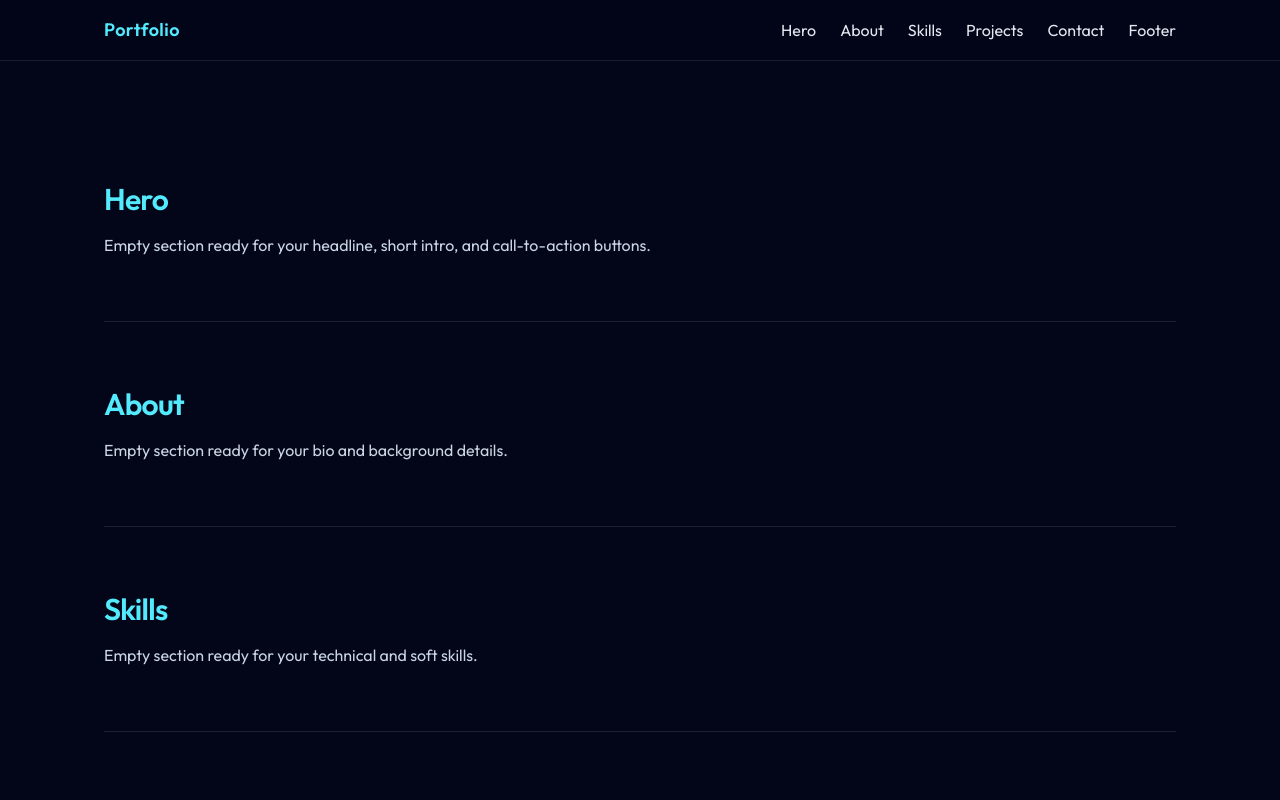
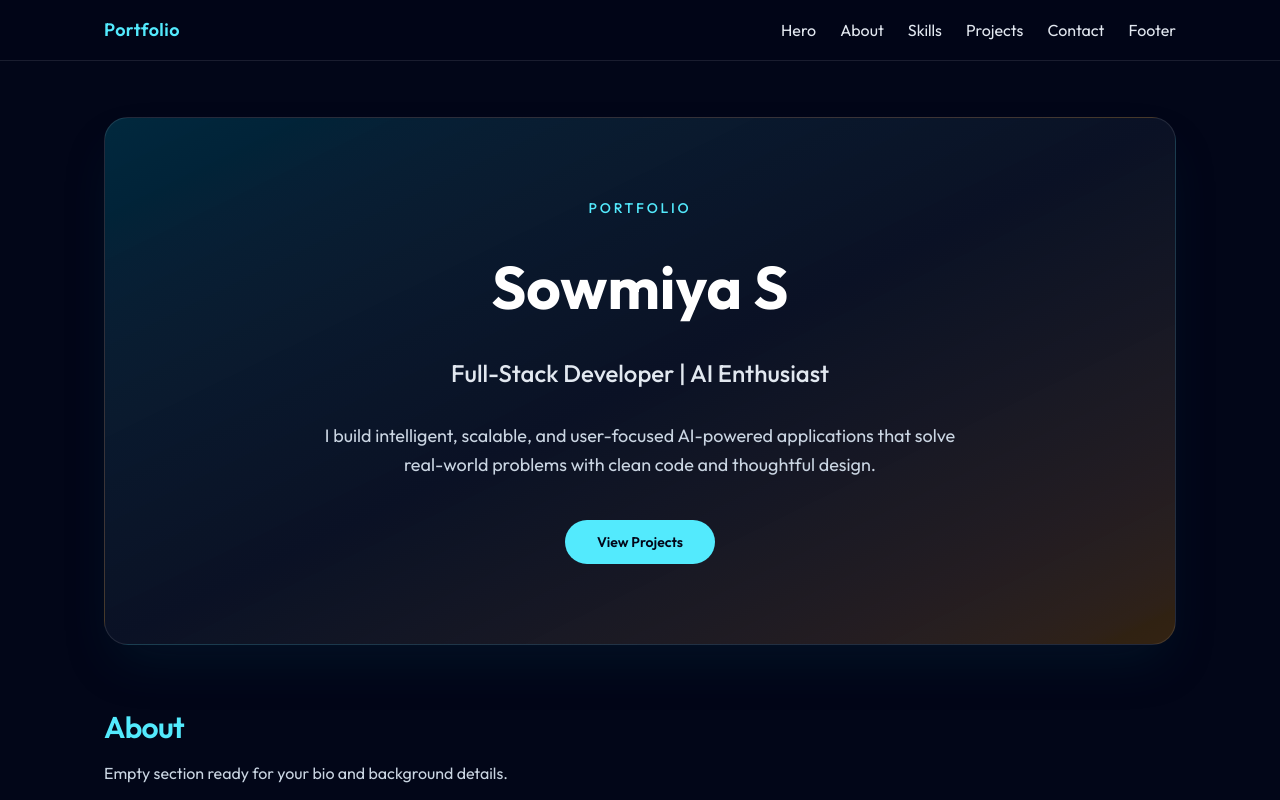
Before and after one commit to SowmiyaS06/portfolio01, a React (Vite) app: page / in a window 1280 px wide. Shown: the top 800 px of the page. Built offline with nearby package versions, Linux system fonts and the light colour scheme.

Commit message:
Enhance hero with staggered entrance animations

```diff
--- a/src/components/sections/HeroSection.tsx
+++ b/src/components/sections/HeroSection.tsx
@@ -1,12 +1,33 @@
-import Section from '../Section'
-
 function HeroSection() {
   return (
-    <Section id="hero" title="Hero">
-      <p className="max-w-2xl">
-        Empty section ready for your headline, short intro, and call-to-action buttons.
-      </p>
-    </Section>
+    <section
+      id="hero"
+      className="scroll-mt-24 overflow-hidden rounded-3xl border border-white/10 bg-gradient-to-br from-cyan-500/20 via-slate-900/70 to-amber-500/20 px-6 py-16 shadow-2xl shadow-cyan-950/30 md:px-10 md:py-20"
+    >
+      <div className="mx-auto flex max-w-4xl flex-col gap-6 text-center md:gap-8">
+        <p className="hero-reveal hero-reveal-1 text-sm font-medium uppercase tracking-[0.2em] text-cyan-300">
+          Portfolio
+        </p>
+        <h1 className="hero-reveal hero-reveal-2 text-4xl font-bold leading-tight text-white sm:text-5xl md:text-6xl">
+          Sowmiya S
+        </h1>
+        <h2 className="hero-reveal hero-reveal-3 text-lg font-medium text-slate-200 sm:text-xl md:text-2xl">
+          Full-Stack Developer | AI Enthusiast
+        </h2>
+        <p className="hero-reveal hero-reveal-4 mx-auto max-w-2xl text-base leading-relaxed text-slate-300 sm:text-lg">
+          I build intelligent, scalable, and user-focused AI-powered applications that solve
+          real-world problems with clean code and thoughtful design.
+        </p>
+        <div className="hero-reveal hero-reveal-5 pt-2">
+          <a
+            href="#projects"
+            className="inline-flex items-center justify-center rounded-full bg-cyan-300 px-8 py-3 text-sm font-semibold text-slate-950 transition duration-300 hover:scale-105 hover:bg-cyan-200 focus:outline-none focus-visible:ring-2 focus-visible:ring-cyan-300 focus-visible:ring-offset-2 focus-visible:ring-offset-slate-900"
+          >
+            View Projects
+          </a>
+        </div>
+      </div>
+    </section>
   )
 }
 
--- a/src/index.css
+++ b/src/index.css
@@ -17,3 +17,47 @@ body {
 #root {
   min-height: 100vh;
 }
+
+@keyframes heroFadeUp {
+  from {
+    opacity: 0;
+    transform: translateY(18px);
+  }
+
+  to {
+    opacity: 1;
+    transform: translateY(0);
+  }
+}
+
+.hero-reveal {
+  opacity: 0;
+  animation: heroFadeUp 700ms ease forwards;
+}
+
+.hero-reveal-1 {
+  animation-delay: 80ms;
+}
+
+.hero-reveal-2 {
+  animation-delay: 160ms;
+}
+
+.hero-reveal-3 {
+  animation-delay: 240ms;
+}
+
+.hero-reveal-4 {
+  animation-delay: 320ms;
+}
+
+.hero-reveal-5 {
+  animation-delay: 400ms;
+}
+
+@media (prefers-reduced-motion: reduce) {
+  .hero-reveal {
+    opacity: 1;
+    animation: none;
+  }
+}
```
